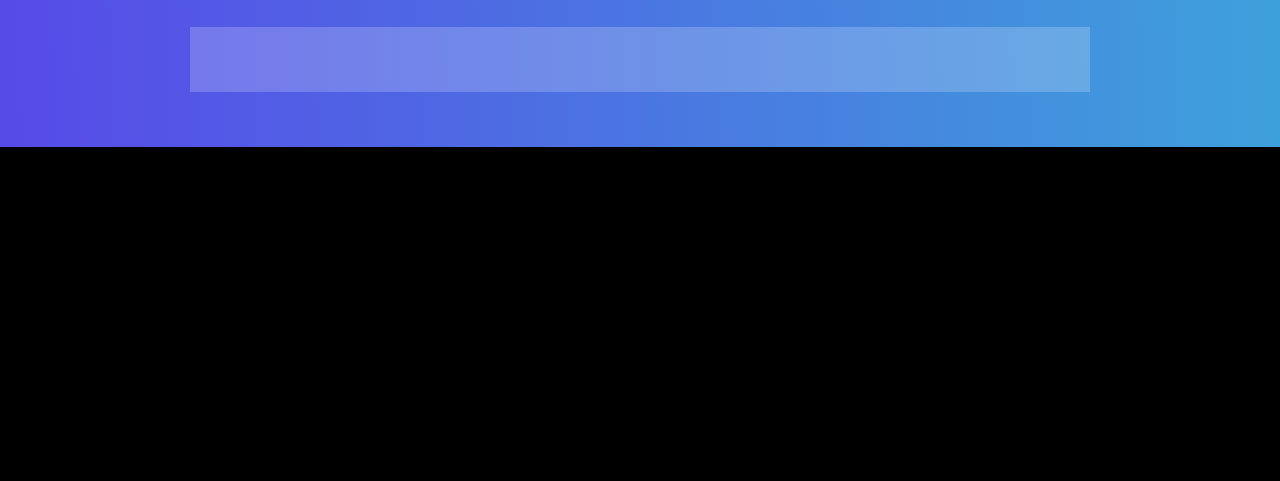
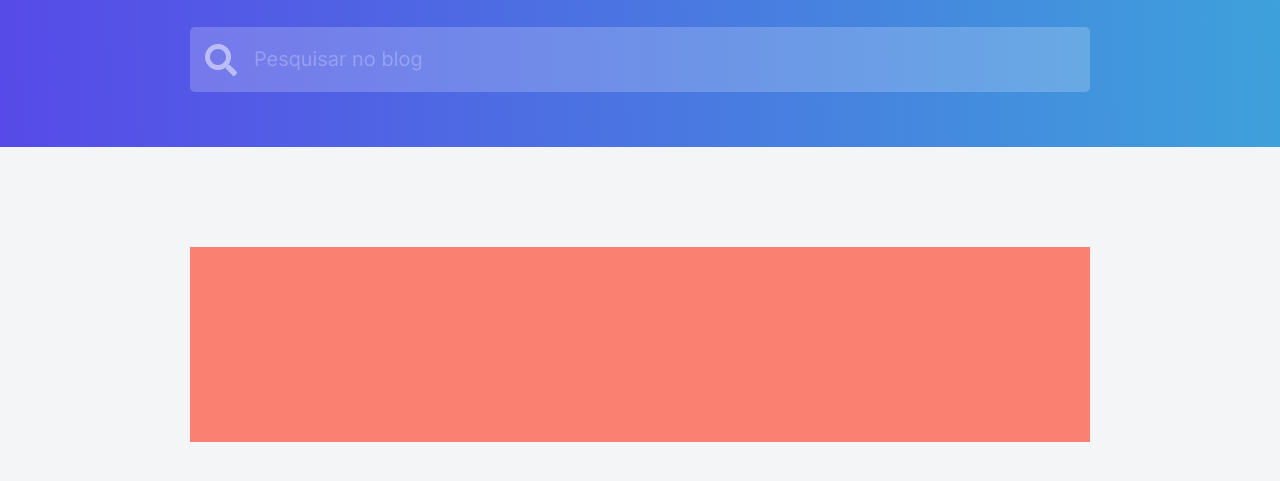
Before and after one commit to AlanGabHahn/desafio-1-figma, a plain HTML site: page index.html in a window 1280 px wide. Shown: the part 103-584 px from the top of the page. Drawn offline with Linux system fonts and the light colour scheme.

Commit message:
nova div

```diff
--- a/assets/css/style.css
+++ b/assets/css/style.css
@@ -30,10 +30,51 @@ header{
 }
 .nav-bar{
     display: flex;
+    align-items: center;
     width: 900px;
     height: 65px;
     margin-top: 30px;
     background: rgba(255, 255, 255, 0.2);
+    border-radius: 5px;
+}
+.nav-bar i{
+    color: #fff;
+    padding: 15px;
+    opacity: 0.5;
+}
+.nav-bar input{
+    border: 0px;
+    width: 500px;
+    height: 30px;
+    background: transparent;
+    color: #fff;
+    font-size: 20px;
+    opacity: 0.5;
+}
+.nav-bar input:focus, text:focus{
+    box-shadow: 0 0 0 0;
+    border: 0 none;
+    outline: 0;
+}
+.nav-bar input::placeholder{
+    color: #fff;
+    opacity: 0.5;
+    font-size: 20px;
+    font-family: 'InterRegular';
+}
+#geral{
+    display: flex;
+    flex-direction: column;
+    align-items: center;
+    background: rgb(243, 245, 247);
+    height: 1000px;
+    width: 100%;
+}
+.box1{
+    width: 900px;
+    height: 195px;
+    margin-top: 100px;
+    background-color: salmon;
 }
 
 
@@ -42,3 +83,13 @@ header{
     font-family: 'Lexend';
     src: url('../../assets/fonts/LexendDeca-Regular.ttf');
   }
+
+@font-face {
+    font-family: 'InterMedium';
+    src: url('../../assets/fonts/Inter-Medium.ttf');
+  }
+
+  @font-face {
+    font-family: 'InterRegular';
+    src: url('../../assets/fonts/Inter-Regular.ttf');
+  }
--- a/index.html
+++ b/index.html
@@ -8,14 +8,23 @@
         <title>Blog</title>
     </head>
     <body>
+
         <header>
             <div class="container">
                 <div class="logo">Codelândia</div>
                 <div class="blog">blog</div>
             </div>
             <div class="nav-bar">
-
+                <i class="fas fa-search fa-2x" aria-hidden="true"></i>
+                <form action="#">
+                    <input type="text" name="search" id="search" class="input-search" placeholder="Pesquisar no blog" >
+                </form>
             </div>
         </header>
+
+        <section id="geral">
+            <div class="box1"></div>
+        </section>
+
     </body>
 </html>
```
